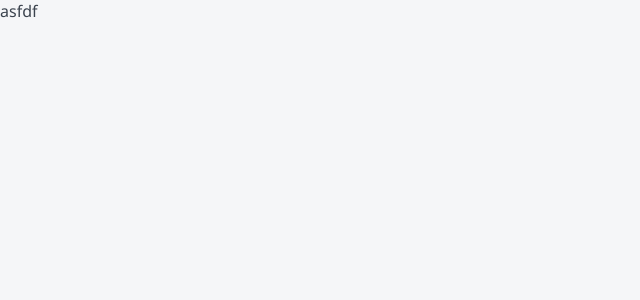
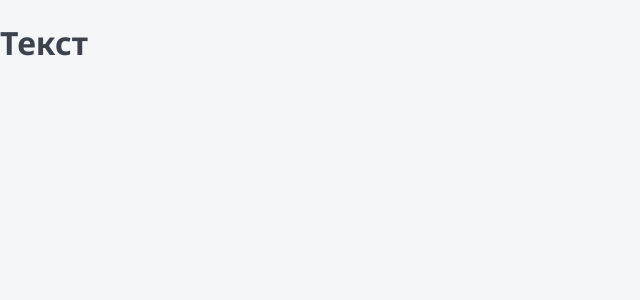
Before and after one commit to GudvinZ/next-course-project, a Next.js app: page / in a window 1280 px wide. Shown: the top 300 px of the page, without its empty margins (0-640 px from the left). Built offline with nearby package versions, Linux system fonts and the light colour scheme.

Commit message:
* add font family and colors

```diff
--- /dev/null
+++ b/components/HTag/HTag.tsx
@@ -0,0 +1,12 @@
+import {HTagProps} from "./HTag.props";
+
+export const HTag = ({tag, children}: HTagProps): JSX.Element => {
+    switch (tag) {
+        case "h1":
+            return <h1>{children}</h1>;
+        case "h2":
+            return <h2>{children}</h2>;
+        case "h3":
+            return <h3>{children}</h3>;
+    }
+};
--- /dev/null
+++ b/components/index.ts
@@ -0,0 +1 @@
+export * from './HTag/HTag';
--- a/pages/index.tsx
+++ b/pages/index.tsx
@@ -1,7 +1,10 @@
+import React from "react";
+import {HTag} from "../components";
+
 export default function Home(): JSX.Element {
     return (
         <div>
-            asfdf
+            <HTag tag='h1'>Текст</HTag>
         </div>
     );
 }
```
Also changed, not shown: components/HTag/HTag.props.ts (added, +7 -0 lines), components/HTag/HTag.module.css (added).
